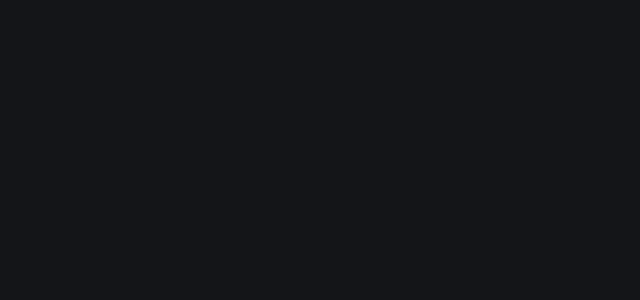
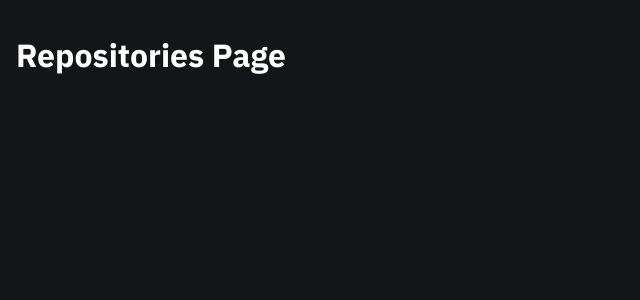
Before and after one commit to EduFleury/Api-GitHub, a React (Create React App) app: page /repositories in a window 1280 px wide. Before the commit this address had no page. Shown: the top 300 px of the page, without its empty margins (0-640 px from the left). Built offline with nearby package versions, Linux system fonts and the light colour scheme.

Commit message:
Criando Rota repositories

```diff
--- /dev/null
+++ b/src/pages/RepositoriesPages/index.jsx
@@ -0,0 +1,9 @@
+import React from 'react'
+
+function RepositoriesPages() {
+  return (
+    <h1>Repositories Page</h1>
+  )
+}
+
+export default RepositoriesPages
--- /dev/null
+++ b/src/pages/RepositoriesPages/styles.js
@@ -0,0 +1 @@
+import styled from "styled-components";
--- a/src/routes.jsx
+++ b/src/routes.jsx
@@ -2,11 +2,12 @@
 import { Route, Routes } from "react-router-dom";
 
 import MainPage from "./pages/Main";
+import RepositoriesPages from "./pages/RepositoriesPages";
 
 export function AppRoutes() {
   return (
     <Routes>
-      {/* /login/repositories */}
+       <Route path="/repositories" element={<RepositoriesPages />} />
       <Route path="/" element={<MainPage />} />
     </Routes>
   );
```
